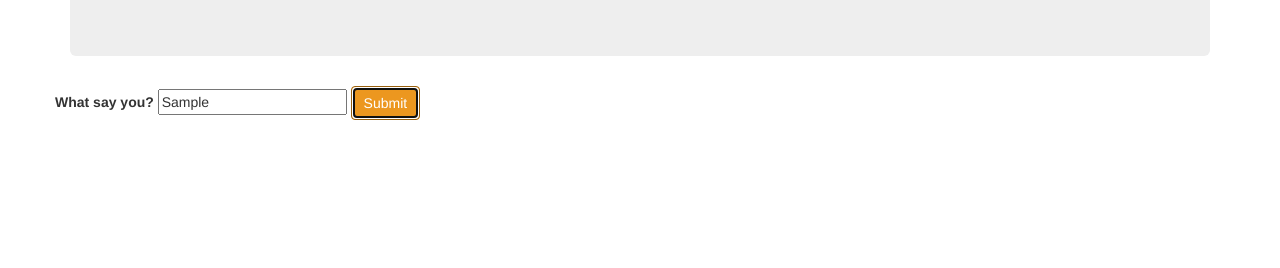
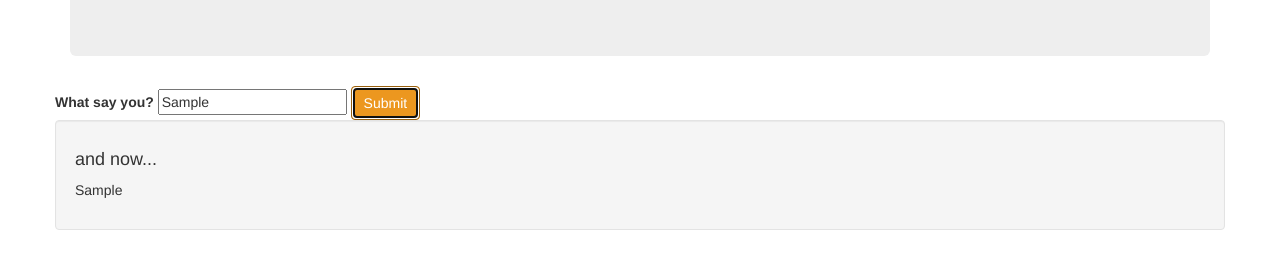
Before and after one commit to JamesBlocker/Romanize, a plain HTML site: page index.html in a window 1280 px wide. Both pictures are taken after typing "Sample" into the empty fields and a click on the button "Submit". Shown: the part 192-460 px from the top of the page. Drawn offline with nearby package versions, Linux system fonts and the light colour scheme.

Commit message:
add js for inputs and outputs to display

```diff
--- a/index.html
+++ b/index.html
@@ -4,10 +4,9 @@
     <meta charset="utf-8">
     <link rel="stylesheet" href="css/bootstrap.css" type="text/css">
     <link rel="stylesheet" href="css/styles.css" type="text/css">
-    <script   src="https://code.jquery.com/jquery-3.2.1.js"   integrity="sha256-DZAnKJ/6XZ9si04Hgrsxu/8s717jcIzLy3oi35EouyE="   crossorigin="anonymous"></script>
+    <script src="https://code.jquery.com/jquery-3.2.1.js" integrity="sha256-DZAnKJ/6XZ9si04Hgrsxu/8s717jcIzLy3oi35EouyE=" crossorigin="anonymous"></script>
     <script src="js/scripts.js"></script>
-
-    <title>Pig Latin Igpay Atinlay</title>
+    <title>Pax Romana</title>
   </head>
   <body>
     <div class="container">
--- a/js/scripts.js
+++ b/js/scripts.js
@@ -1,7 +1,7 @@
-                  // back end
+var romanize = function(input) {
+  return input;
+};
 
-
-                  // front end
 $(document).ready(function() {
   $('form#input').submit(function(event) {
     event.preventDefault();
```
